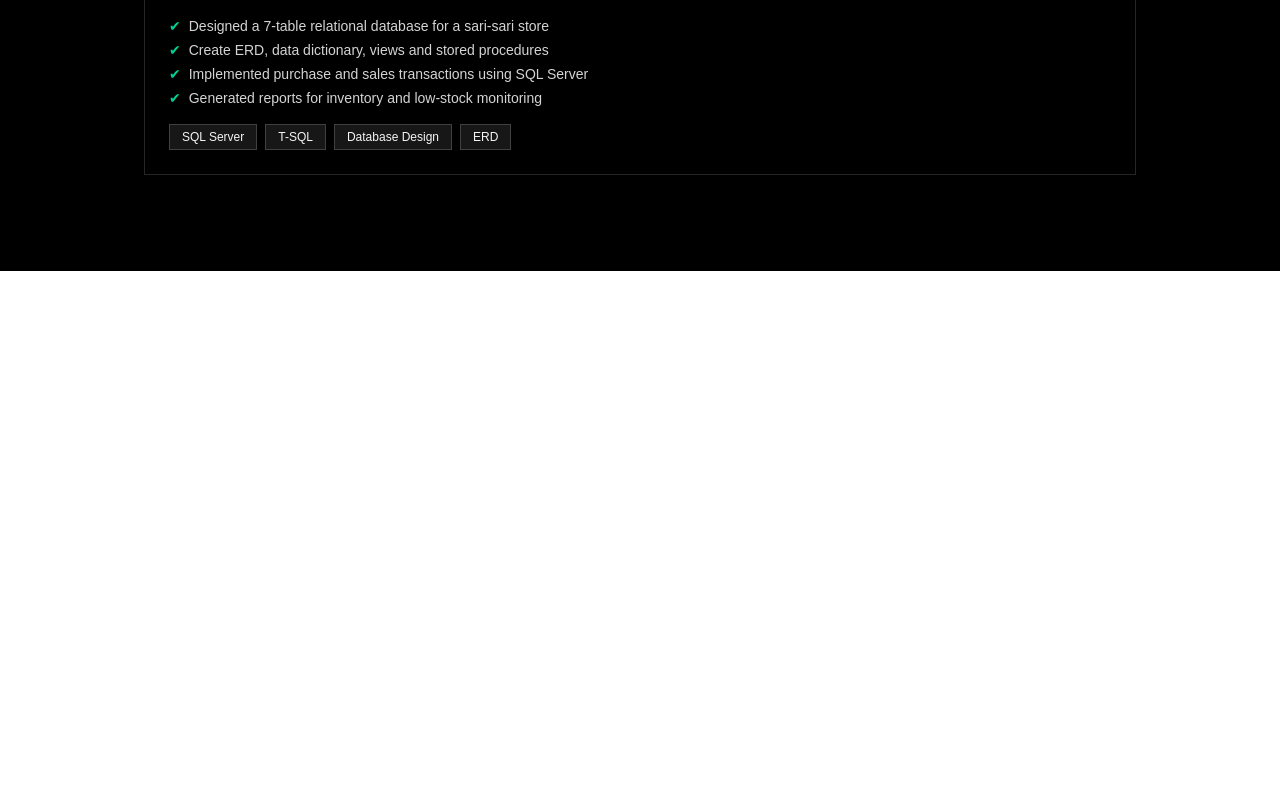
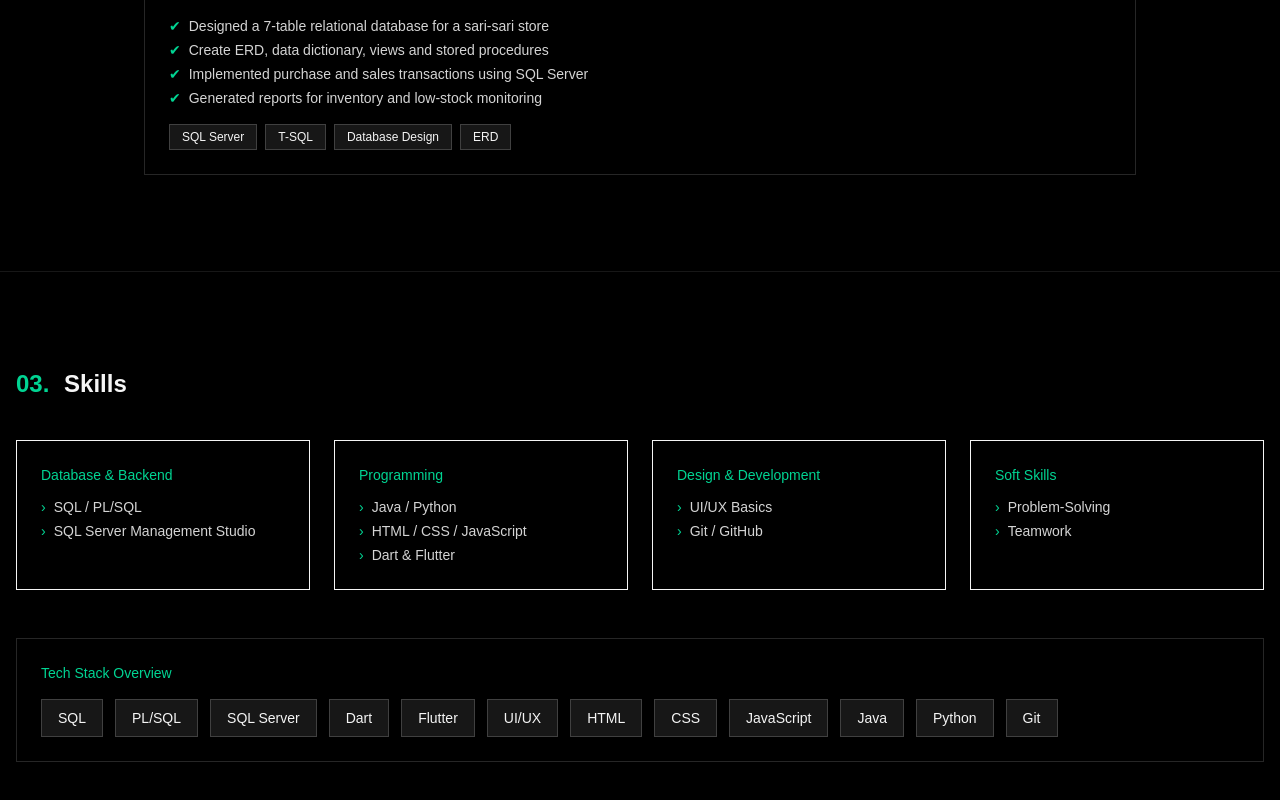
Before and after one commit to corvo-fly/montelibano_nextjs_portfolio, a Next.js app: page / in a window 1280 px wide. Shown: the part 1786-2586 px from the top of the page. Before the commit the page ends 2057 px from the top, so only its background shows below. Built offline with nearby package versions, Linux system fonts and the light colour scheme.

Commit message:
update skills section

```diff
--- a/app/page.jsx
+++ b/app/page.jsx
@@ -2,6 +2,7 @@ import Navbar from "@/components/navbar";
 import Hero from "@/components/hero";
 import About from "@/components/about";
 import Projects from "@/components/projects";
+import Skills from "@/components/skills";
 
 export default function Home() {
   return (
@@ -12,6 +13,7 @@ export default function Home() {
         <Hero />
         <About />
         <Projects />
+        <Skills />
       </main>
     </div>
   );
--- a/components/skills.jsx
+++ b/components/skills.jsx
@@ -0,0 +1,81 @@
+export default function Skills() {
+    const skillTags = [
+        {
+            title: "Database & Backend",
+            items: ["SQL / PL/SQL", "SQL Server Management Studio"],
+        },
+        {
+            title: "Programming",
+            items: ["Java / Python", "HTML / CSS / JavaScript", "Dart & Flutter"],
+        },
+        {
+            title: "Design & Development",
+            items: ["UI/UX Basics", "Git / GitHub"],
+        },
+        {
+            title: "Soft Skills",
+            items: ["Problem-Solving", "Teamwork"],
+        },
+    ];
+
+    const techTags = [
+        "SQL",
+        "PL/SQL",
+        "SQL Server",
+        "Dart",
+        "Flutter",
+        "UI/UX",
+        "HTML",
+        "CSS",
+        "JavaScript",
+        "Java",
+        "Python",
+        "Git",
+    ];
+
+    return (
+        <section
+        id="skills"
+        className="bg0black text-neural-100 py-24 border-t border-neutral-900">
+            <div className="max-w-5x1 mx-auto px-4">
+                <h2 className="text-x1 md:text-2xl font-semibold mb-10">
+                    <span className="text-emerald-400 mr-2">03.</span> Skills
+                </h2>
+
+                <div className="grid md:grid-cols-4 gap-6 mb-12">
+                    {skillTags.map((group) => (
+                        <div
+                        key={group.title}
+                        className="border border-neural-800 p-6 text-sm hover:border-emerald-400 hover:shadow-[0_0_20px_rgba(16,185,129,0.25)] transition-all">
+                            <p className="text-emerald-400 font-medium mb-3">{group.title}</p>
+                            <ul className="space-y-1 text-neutral-300">
+                                {group.items.map((item) => (
+                                    <li key={item} className="flex gap-2">
+                                        <span className="text-emerald-400">›</span>
+                                        {item}
+                                    </li>
+                                ))}
+                            </ul>
+                        </div>
+                    ))}
+                </div>
+
+                <div className="border border-neutral-800 p-6">
+                    <p className="text-emerald-400 font-medium mb-4 text-sm">
+                        Tech Stack Overview
+                    </p>
+
+                    <div className="flex flex-wrap gap-3">
+                    {techTags.map((tag) => (
+                        <span
+                        key={tag}
+                        className="px-4 py-2 text-sm border border-neutral-700 bg-neutral-900 hover:border-emerald-400 hover:text-emerald-300 transition-colors cursor-default">
+                            {tag}
+                        </span>
+                    ))}
+                    </div>
+                </div>
+            </div>
+        </section>
+    );
+}
```
